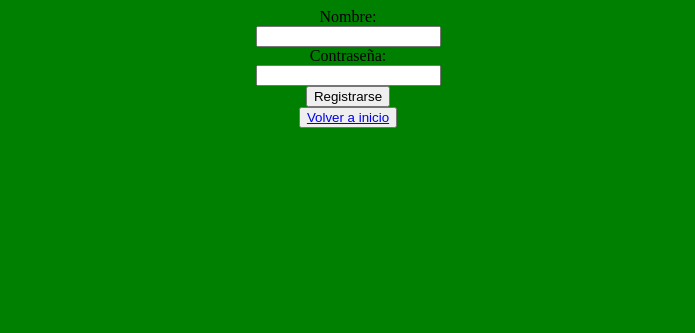
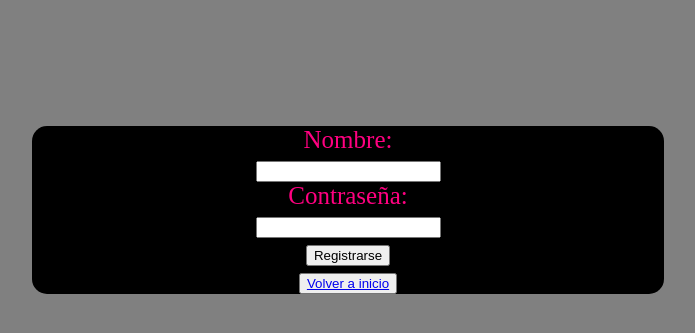
Before and after one commit to manuelruizm/dai-1718-ugr, a Flask app: page /registrarse in a window 1280 px wide. Shown: the top 333 px of the page, without its empty margins (292-987 px from the left). Run offline with Flask 2, Linux system fonts and the light colour scheme.

Commit message:
Estilo de las páginas de pantalla completa

```diff
--- a/Practica3/static/fullview.css
+++ b/Practica3/static/fullview.css
@@ -1,10 +1,23 @@
 body{
-	background-color: green;
+	background-color: gray;
 }
 
 .content{
 	text-align: center;
+	font-size: 150%;
+}
+
+.content form{
+	width: 50%;
+	margin-left: 25%;
+	text-align: center;
 	vertical-align: middle;
+	background-color: black;
+	color: rgb(255,0,128);
+	font-size: 25px;
+	border-radius: 15px;
+	margin-top: 10%;
+	margin-bottom: 10%;
 }
 
 .content img{
```
